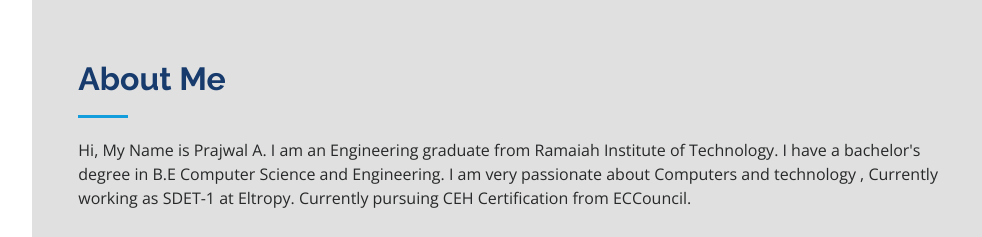
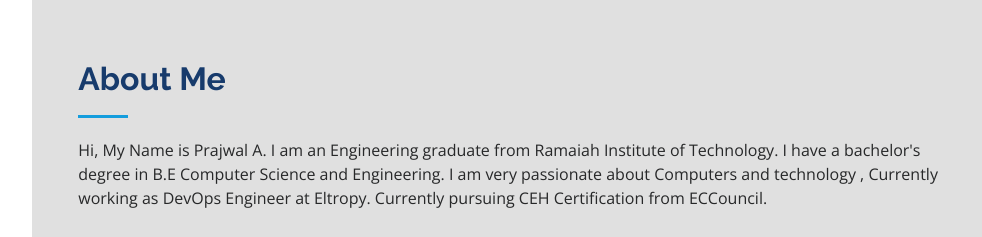
Before and after one commit to prajwalcbk/prajwalcbk.github.io, a plain HTML site: page index.html in a window 1280 px wide. Shown: the part 960-1197 px from the top of the page, without its empty margins (268-1250 px from the left). Drawn offline with nearby package versions, Linux system fonts and the light colour scheme.

Commit message:
Update index.html

```diff
--- a/index.html
+++ b/index.html
@@ -86,7 +86,7 @@
 
         <div class="section-title">
           <h2>About Me</h2>
-          <p>Hi, My Name is Prajwal A. I am an Engineering graduate from Ramaiah Institute of Technology. I have a bachelor's degree in B.E Computer Science and Engineering. I am very passionate about Computers and technology , Currently working as SDET-1 at Eltropy. Currently pursuing CEH Certification from ECCouncil.
+          <p>Hi, My Name is Prajwal A. I am an Engineering graduate from Ramaiah Institute of Technology. I have a bachelor's degree in B.E Computer Science and Engineering. I am very passionate about Computers and technology , Currently working as DevOps Engineer at Eltropy. Currently pursuing CEH Certification from ECCouncil.
         </div>
 
         <div class="row">
```
